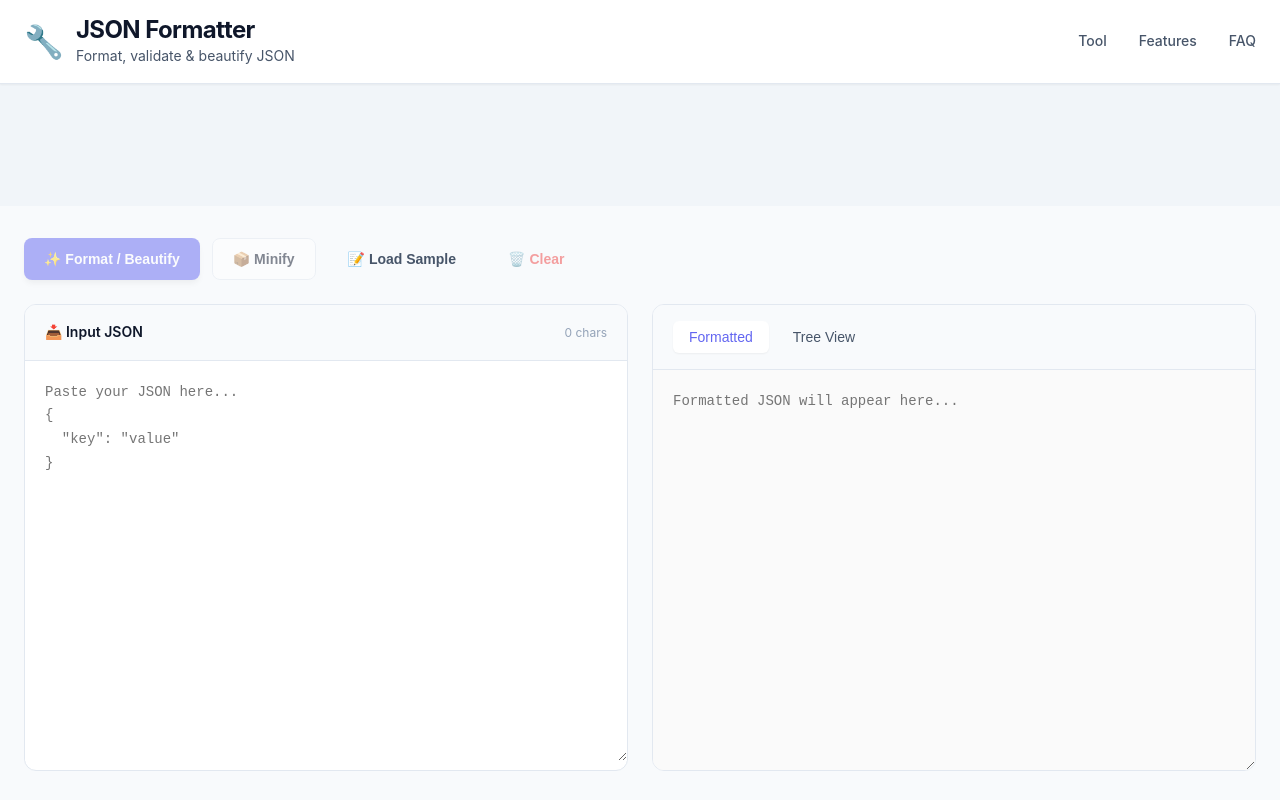
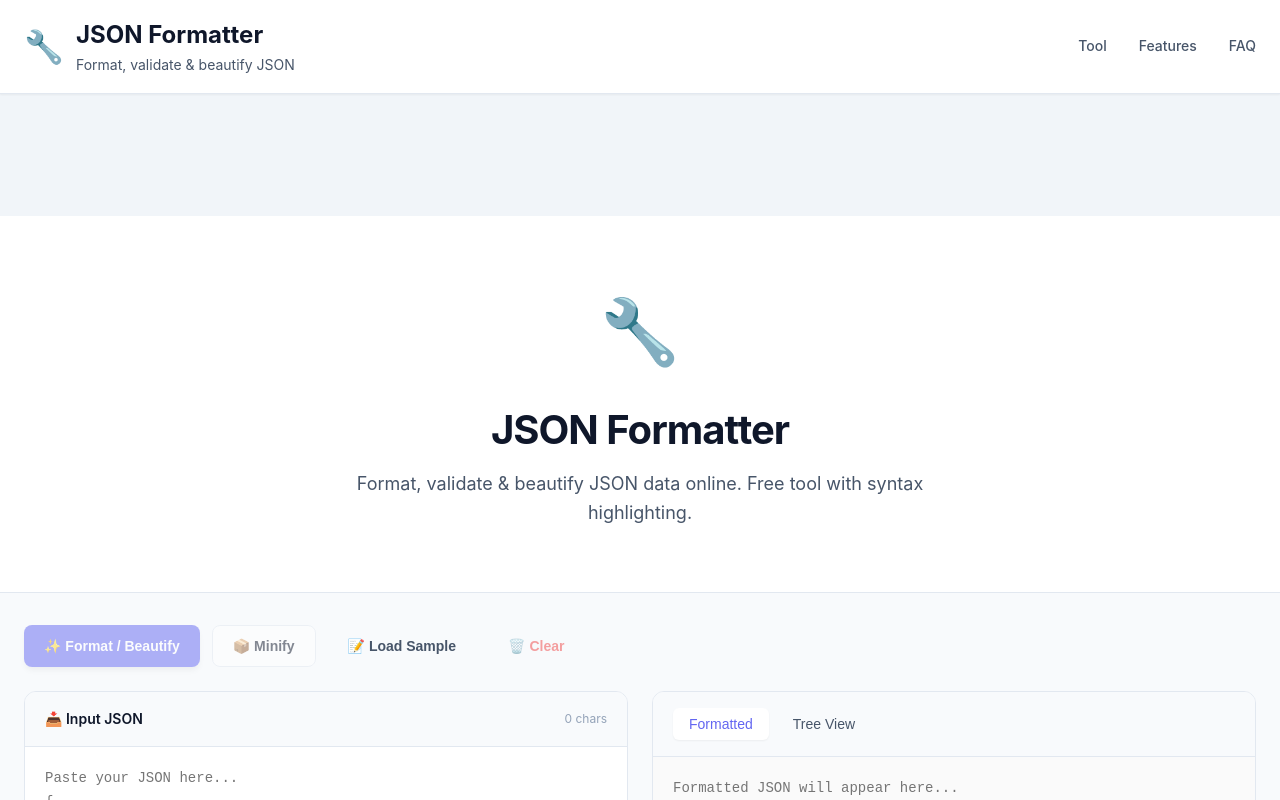
Before and after one commit to opclaw/json-formatter, a Next.js app: page / in a window 1280 px wide. Shown: the top 800 px of the page. Built offline with nearby package versions, Linux system fonts and the light colour scheme.

Commit message:
Design fix: Add hero section, fix H1 hierarchy, improve layout

```diff
--- a/app/page.module.css
+++ b/app/page.module.css
@@ -31,6 +31,14 @@
 
 .logoIcon {
   font-size: 2rem;
+}
+
+.logoTitle {
+  font-size: 1.5rem;
+  font-weight: 700;
+  color: var(--text-primary);
+  margin: 0;
+  display: block;
 }
 
 .logo h1 {
@@ -69,6 +77,55 @@
   padding: 1rem;
   display: flex;
   justify-content: center;
+}
+
+/* Hero Section */
+.hero {
+  background: white;
+  border-bottom: 1px solid var(--border);
+  padding: 4rem 1.5rem;
+}
+
+.heroContent {
+  max-width: 1200px;
+  margin: 0 auto;
+  text-align: center;
+}
+
+.heroIcon {
+  font-size: 4rem;
+  display: block;
+  margin-bottom: 1.5rem;
+}
+
+.heroTitle {
+  font-size: 2.5rem;
+  font-weight: 700;
+  color: var(--text-primary);
+  margin-bottom: 1rem;
+  line-height: 1.2;
+}
+
+.heroDescription {
+  font-size: 1.125rem;
+  color: var(--text-secondary);
+  max-width: 600px;
+  margin: 0 auto;
+  line-height: 1.6;
+}
+
+@media (max-width: 768px) {
+  .hero {
+    padding: 3rem 1rem;
+  }
+
+  .heroTitle {
+    font-size: 2rem;
+  }
+
+  .heroDescription {
+    font-size: 1rem;
+  }
 }
 
 /* Main */
--- a/app/page.tsx
+++ b/app/page.tsx
@@ -150,7 +150,7 @@ export default function Home() {
           <div className={styles.logo}>
             <span className={styles.logoIcon}>🔧</span>
             <div>
-              <h1>JSON Formatter</h1>
+              <span className={styles.logoTitle}>JSON Formatter</span>
               <p>Format, validate &amp; beautify JSON</p>
             </div>
           </div>
@@ -173,6 +173,15 @@ export default function Home() {
           data-full-width-responsive="true"
         />
       </div>
+
+      {/* Hero Section */}
+      <section className={styles.hero}>
+        <div className={styles.heroContent}>
+          <span className={styles.heroIcon}>🔧</span>
+          <h1 className={styles.heroTitle}>JSON Formatter</h1>
+          <p className={styles.heroDescription}>Format, validate & beautify JSON data online. Free tool with syntax highlighting.</p>
+        </div>
+      </section>
 
       {/* Main Tool */}
       <main id="tool" className={styles.main}>
```
